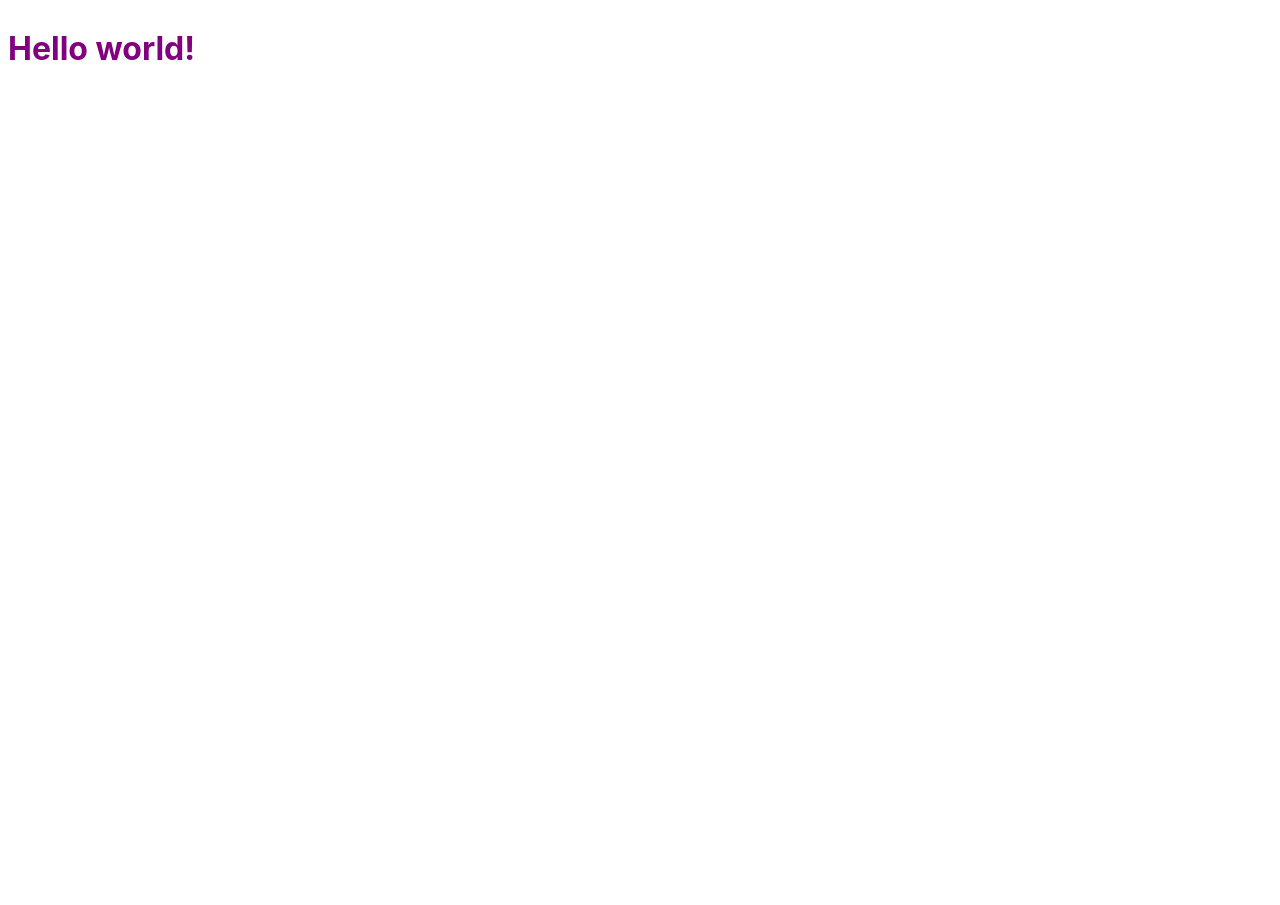
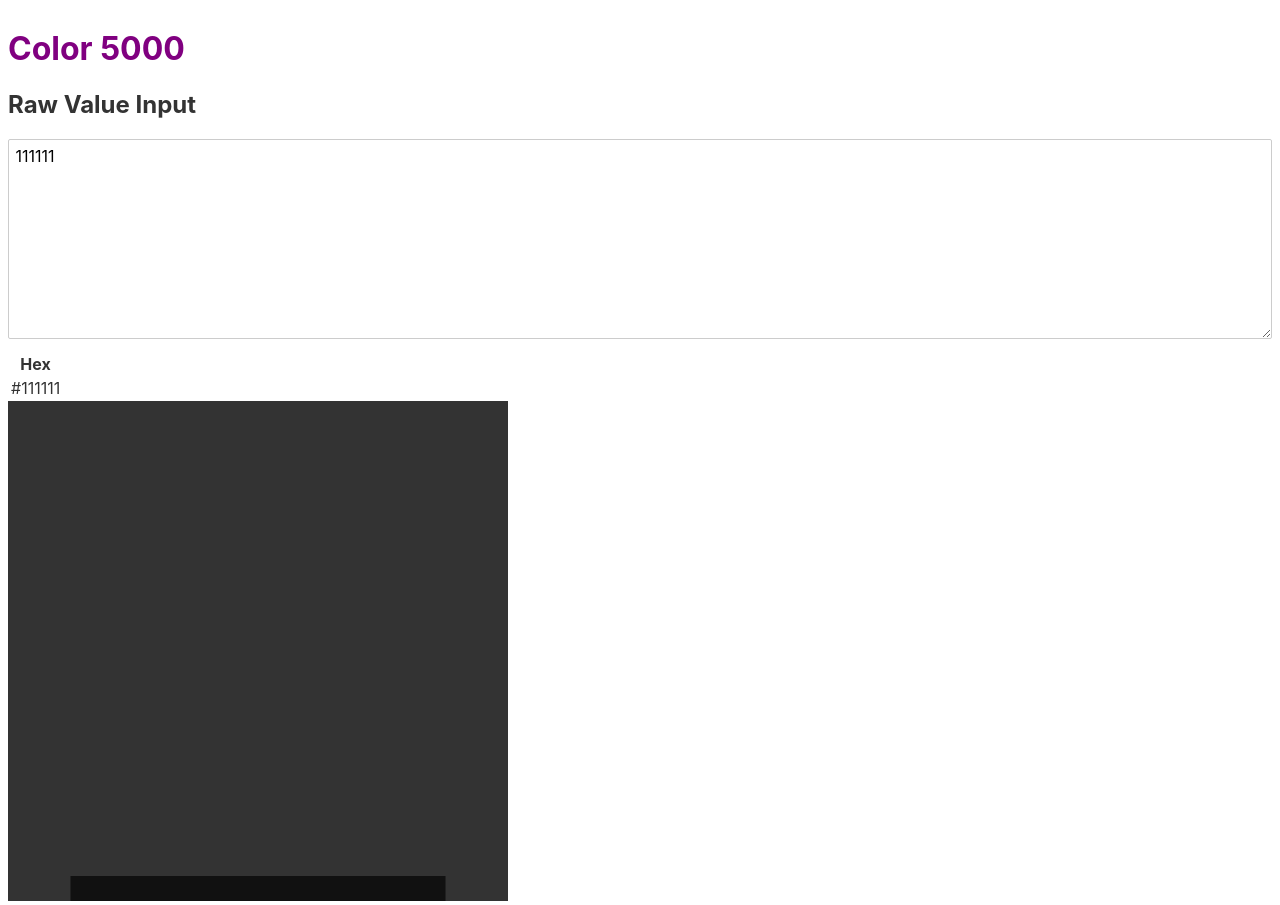
Before and after one commit to jeffhiltz/farbe5000, a Svelte app: page / in a window 1280 px wide. Before the commit the page ends 800 px from the top, so only its background shows below. Built offline with nearby package versions, Linux system fonts and the light colour scheme.

Commit message:
add input and lightness graph

```diff
--- a/package.json
+++ b/package.json
@@ -12,6 +12,7 @@
     "svelte": "^3.0.0"
   },
   "dependencies": {
+    "color-convert": "^2.0.0",
     "sirv-cli": "^0.4.4"
   },
   "scripts": {
--- a/src/App.svelte
+++ b/src/App.svelte
@@ -1,11 +1,17 @@
 <script>
-	export let name;
+  import ColorTable from './ColorTable.svelte'
+  import Importer from './Importer.svelte'
+  import LightGraph from './LightGraph.svelte'
 </script>
 
 <style>
-	h1 {
-		color: purple;
-	}
+  h1 {
+    color: purple;
+  }
 </style>
 
-<h1>Hello {name}!</h1>
+<h1>Color 5000</h1>
+
+<Importer />
+<ColorTable />
+<LightGraph />
--- /dev/null
+++ b/src/ColorTable.svelte
@@ -0,0 +1,19 @@
+<script>
+  import { colors } from './colors.js'
+//  const convert = require('color-convert')
+</script>
+
+<table>
+  <thead>
+    <tr>
+      <th>Hex</th>
+    </tr>
+  </thead>
+  <tbody>
+    {#each $colors as hex}
+      <tr>
+        <td>{hex}</td>
+      </tr>
+    {/each}
+  </tbody>
+</table>
--- /dev/null
+++ b/src/Importer.svelte
@@ -0,0 +1,33 @@
+<script>
+  import { colors } from './colors.js'
+
+  let raw = '111111' // '#111111 dogcat #777777 #eeeeee fe57a1'
+
+  const hexRegex = /#?[a-fA-F0-9]{6}/g
+  $: {
+    const match = raw.match(hexRegex)
+    if (match !== null) {
+      colors.set(raw.match(hexRegex).map((rawHex) => rawHex.startsWith('#') ? rawHex : '#' + rawHex))
+    } else {
+      colors.set([])
+    }
+  }
+</script>
+
+<style>
+  textarea { width: 100%; height: 200px; }
+</style>
+
+<h2>Raw Value Input</h2>
+
+<textarea bind:value={raw}></textarea>
+
+<!--
+<p>Raw: {raw}</p>
+
+<ul>
+  {#each $colors as hex}
+    <li>{hex}</li>
+  {/each}
+</ul>
+-->
--- /dev/null
+++ b/src/LightGraph.svelte
@@ -0,0 +1,28 @@
+<script>
+  import { colors } from './colors.js'
+  import convert from 'color-convert' // './converter.js'
+
+  let backColor = '#333333'
+  let width = 500
+  let height = 500
+  $: barSpace = width / $colors.length
+  $: barWidth = barSpace * 0.75
+
+  // The width of each bar as a percentage of the graph
+  // $: barWidth = (100 / $colors.length) * 0.75
+
+  $: bars = $colors.map(hex => {
+    const lightness = convert.hex.lab(hex)[0]
+    return { hex: hex, lightness: lightness }
+  })
+</script>
+
+<style>
+</style>
+
+<svg width={width} height={height}>
+  <rect width="100%" height="100%" fill="{backColor}"></rect>
+  {#each bars as {hex, lightness}, idx}
+    <rect width="{barWidth}" height="{lightness}%" fill="{hex}" x="{idx * barSpace + (barSpace / 2) - (barWidth / 2)}" y="{100 - lightness}%"></rect>
+  {/each}
+</svg>
--- /dev/null
+++ b/src/colors.js
@@ -0,0 +1,3 @@
+import { writable } from 'svelte/store'
+
+export const colors = writable([])
```
Also changed, not shown: 1 other file (tests, documents, lock files or other folders).
